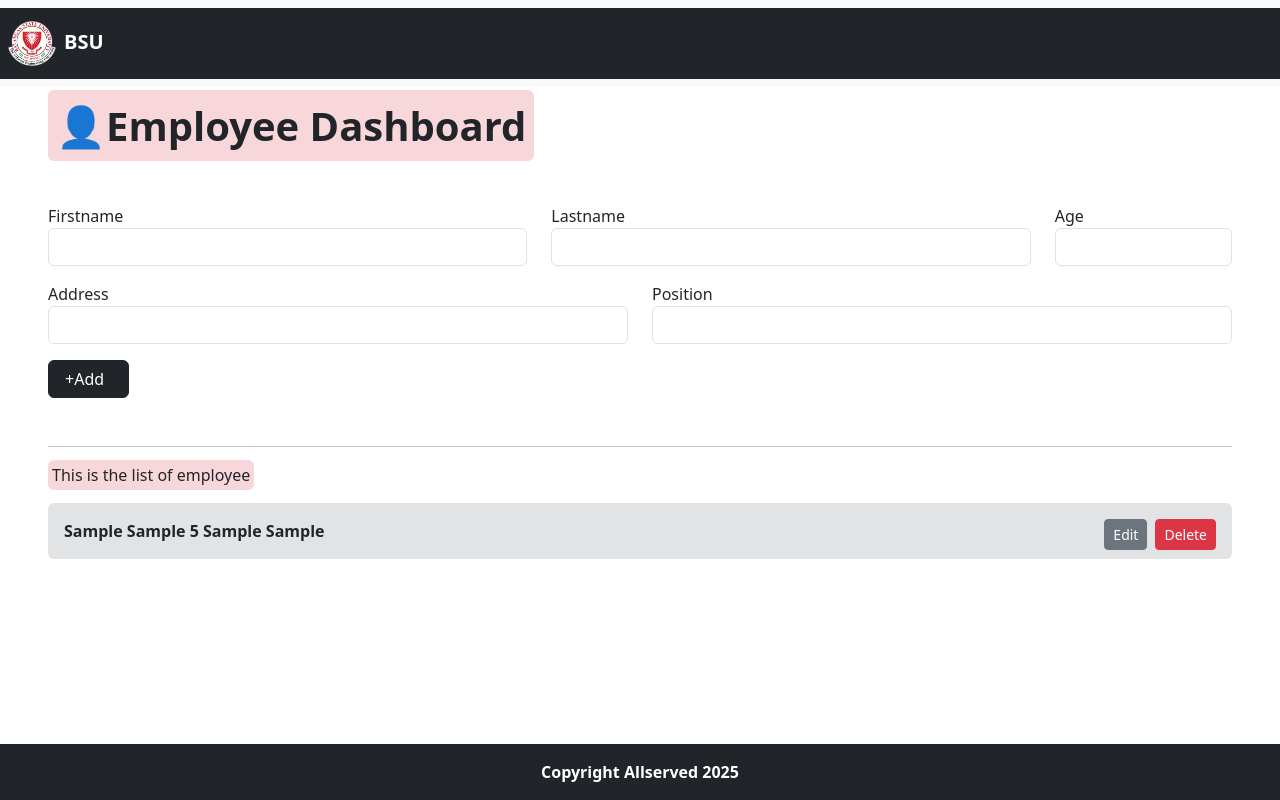
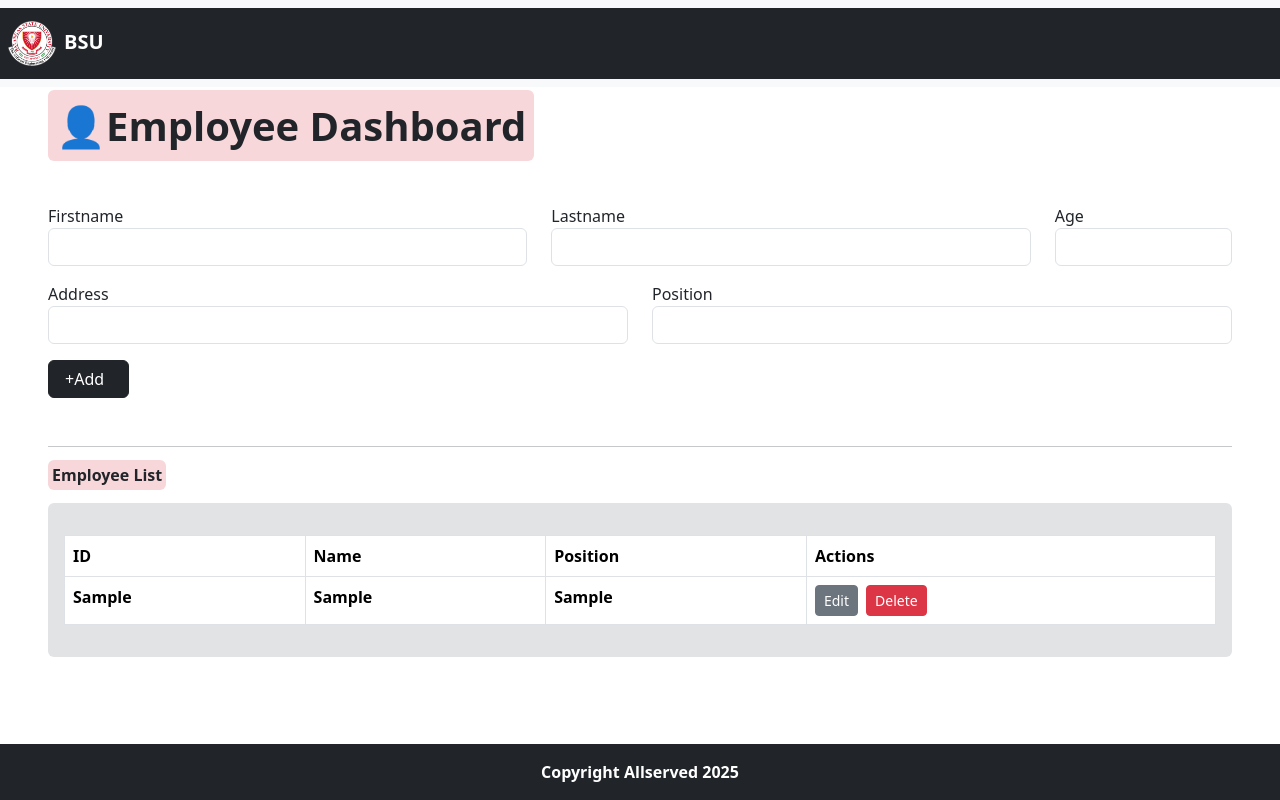
Before and after one commit to dev-teng/Project4, a React (Vite) app: page / in a window 1280 px wide. Both pictures are taken after typing "Sample", "Sample", "5", "Sample", "Sample" into the empty fields and a click on the button "+Add". Built offline with nearby package versions, Linux system fonts and the light colour scheme.

Commit message:
edit UI added a table

```diff
--- a/src/Employee.jsx
+++ b/src/Employee.jsx
@@ -1,9 +1,29 @@
 function Employee({firstname, lastname, age, address, position, id, updateEmployee, deleteEmployee}) {
   return(
     <div className="bg-secondary-subtle p-3 rounded mt-3 fw-bold">
-      <span>{lastname} {firstname}  {age} {address} {position}</span>
-        <button onClick={() => {deleteEmployee(id)}} className="float-end btn btn-danger btn-sm">Delete</button>
-        <button onClick={() => {updateEmployee(id)}} className="float-end btn btn-secondary me-2 btn-sm">Edit</button>
+     <table className="table table-bordered mt-3">
+          <thead>
+            <tr>
+              <th>ID</th>
+              <th>Name</th>
+              <th>Position</th>
+              <th>Actions</th>
+            </tr>
+          </thead>
+          <tbody>
+              <tr key={id}>
+                <td>{firstname}</td>
+                <td>{lastname}</td>
+                <td>{position}</td>
+                <td>
+                <button onClick={() => {updateEmployee(id)}} className="btn btn-secondary btn-sm me-2">Edit</button>
+                <button onClick={() => {deleteEmployee(id)}} className="btn btn-danger btn-sm">Delete</button>
+
+                </td>
+              </tr>
+          </tbody>
+        </table>
+
 
     </div>
 
--- a/src/Home.jsx
+++ b/src/Home.jsx
@@ -121,7 +121,7 @@ function Home() {
           <h5>{employee.position}</h5>
 
         <hr></hr>
-        <span className="bg-danger-subtle p-1 mb-5 rounded">This is the list of employee</span>
+        <span className="bg-danger-subtle p-1 mb-5 rounded fw-bold">Employee List</span>
         {
           employeeList.map((employeeRecord) =>(
             <Employee
```
